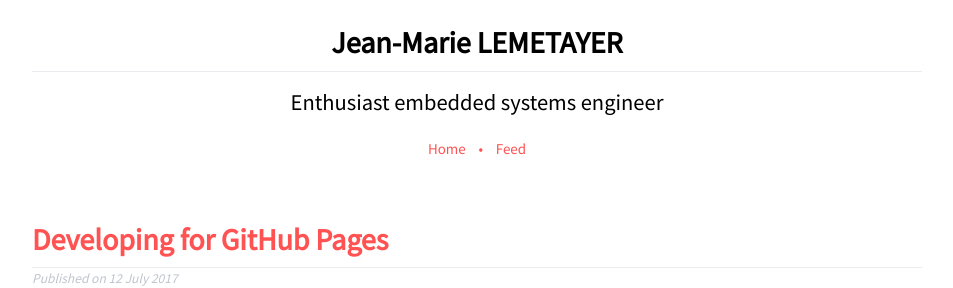
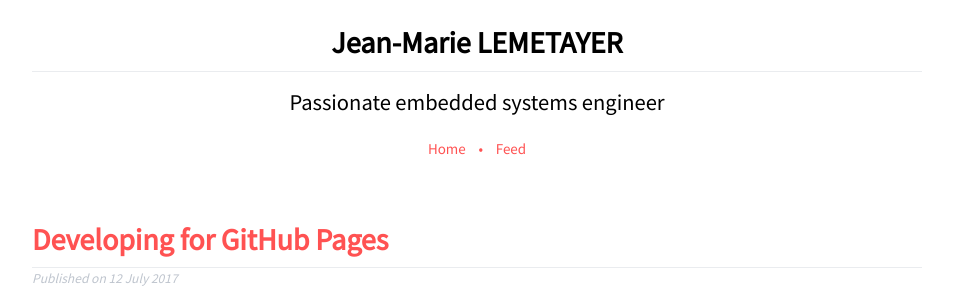
Before and after one commit to jmlemetayer/jmlemetayer.github.io, a Jekyll site: the page built from index.html, in a window 1280 px wide. Shown: the top 288 px of the page, without its empty margins (163-1116 px from the left). Built offline with Jekyll 4.4.1, drawn with Linux system fonts in a browser that asks for light colours; some web fonts are replaced.

Commit message:
config: update tagline

```diff
--- a/_config.yml
+++ b/_config.yml
@@ -1,5 +1,5 @@
 title: Jean-Marie LEMETAYER
-description: Enthusiast embedded systems engineer
+description: Passionate embedded systems engineer
 
 baseurl: ""
 url: https://jml.bzh
```
